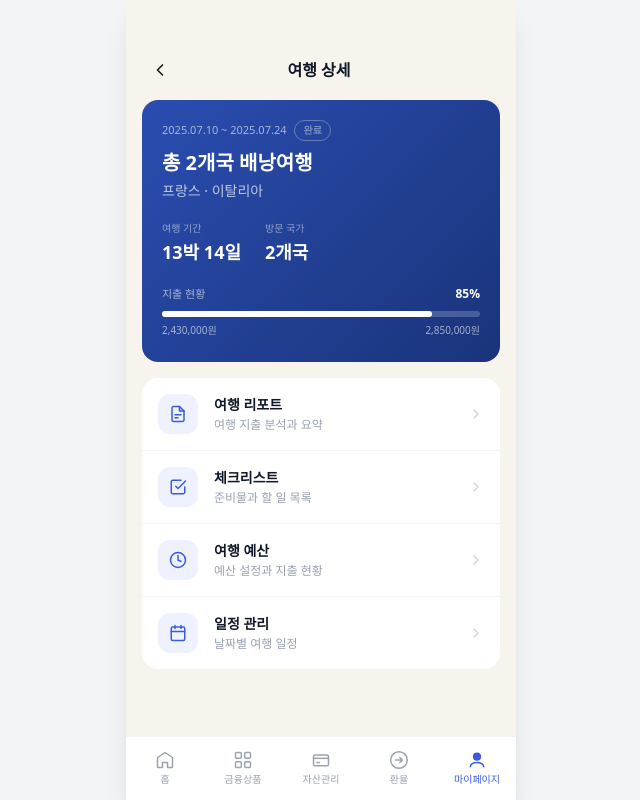
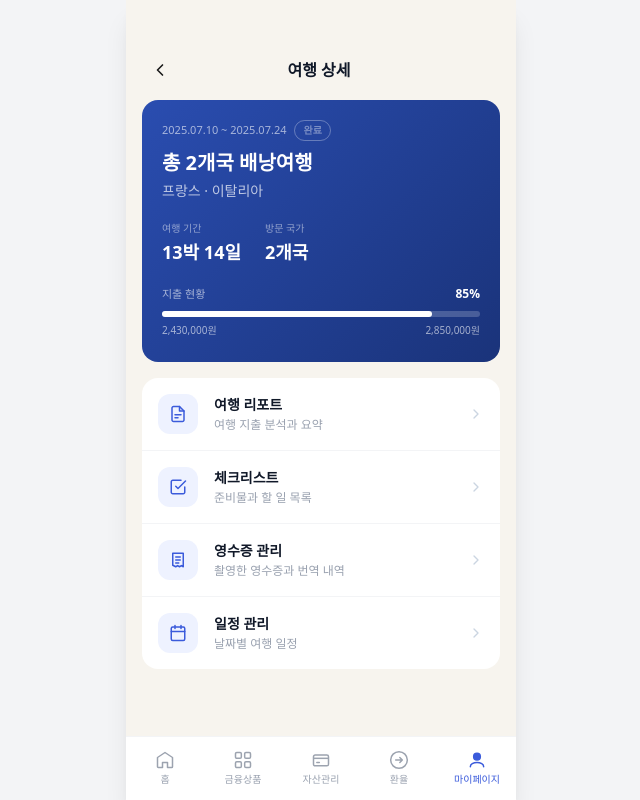
Before and after one commit to youhyun010615/KB7-TRIPass, a Vue app in the folder frontend/: page /mypage/travel/1 in a window 1280 px wide. Shown: the whole page, without its empty margins (319-959 px from the left). Built offline with nearby package versions, Linux system fonts and the light colour scheme; sample sign-in values are in the browser's storage; the HTML template or start-up script is replaced by a standard one.

Commit message:
feat(home): 여행별 영수증 보관함 구현 (#74)

```diff
--- /dev/null
+++ b/frontend/src/stores/receipt.js
@@ -0,0 +1,41 @@
+import { computed, ref, watch } from 'vue'
+import { defineStore } from 'pinia'
+
+const STORAGE_KEY = 'tripass-receipts'
+
+export const receiptTrips = [
+  { id:1, title:'총 2개국 배낭여행', countries:['프랑스','이탈리아'], dateRange:'2025.07.10 ~ 2025.07.24' },
+  { id:2, title:'동남아 단기 여행', countries:['태국','홍콩'], dateRange:'2025.09.01 ~ 2025.09.08' },
+  { id:3, title:'일본 오사카 여행', countries:['일본'], dateRange:'2024.12.20 ~ 2024.12.25' },
+]
+
+const seed = [
+  { id:101, tripId:1, country:'프랑스', flag:'🇫🇷', merchant:'Ristorante Pizzeria da RITA', date:'2025.07.12', currency:'EUR', amount:17, wonAmount:25300, category:'식비', confidence:96, memo:'파리 저녁 식사' },
+  { id:102, tripId:1, country:'프랑스', flag:'🇫🇷', merchant:'Hotel Florence Central', date:'2025.07.13', currency:'EUR', amount:125, wonAmount:185750, category:'숙박', confidence:94, memo:'' },
+  { id:103, tripId:1, country:'이탈리아', flag:'🇮🇹', merchant:'Firenze SMN', date:'2025.07.20', currency:'EUR', amount:28, wonAmount:41608, category:'교통', confidence:92, memo:'기차표' },
+  { id:201, tripId:2, country:'홍콩', flag:'🇭🇰', merchant:'Victoria Peak Tram', date:'2025.09.04', currency:'HKD', amount:108, wonAmount:19872, category:'관광', confidence:95, memo:'' },
+  { id:301, tripId:3, country:'일본', flag:'🇯🇵', merchant:'OSAKA TAKOYAKI', date:'2024.12.22', currency:'JPY', amount:1800, wonAmount:16614, category:'식비', confidence:97, memo:'' },
+]
+
+function load() {
+  try { return JSON.parse(localStorage.getItem(STORAGE_KEY) || 'null') ?? seed }
+  catch { return seed }
+}
+
+export const useReceiptStore = defineStore('receipt', () => {
+  const receipts = ref(load())
+  const draft = ref(null)
+  const trip = id => receiptTrips.find(item => item.id === Number(id)) || receiptTrips[0]
+  const byTrip = id => computed(() => receipts.value.filter(item => item.tripId === Number(id)).sort((a,b) => b.date.localeCompare(a.date)))
+  const get = id => receipts.value.find(item => item.id === Number(id))
+  function save(payload) {
+    const item = { ...payload, id:payload.id || Date.now() }
+    const index = receipts.value.findIndex(receipt => receipt.id === item.id)
+    if (index >= 0) receipts.value[index] = item
+    else receipts.value.unshift(item)
+    return item
+  }
+  function remove(id) { receipts.value = receipts.value.filter(item => item.id !== Number(id)) }
+  watch(receipts, value => localStorage.setItem(STORAGE_KEY, JSON.stringify(value)), { deep:true })
+  return { receipts, draft, trip, byTrip, get, save, remove }
+})
--- a/frontend/src/views/mypage/TravelDetailView.vue
+++ b/frontend/src/views/mypage/TravelDetailView.vue
@@ -1,8 +1,9 @@
 <script setup>
-import { useRouter } from 'vue-router'
+import { useRoute, useRouter } from 'vue-router'
 import BottomNav from '@/components/common/BottomNav.vue'
 
 const router = useRouter()
+const route = useRoute()
 
 const travel = {
   id: 1,
@@ -30,10 +31,10 @@ const menus = [
     icon: 'checklist',
   },
   {
-    label: '여행 예산',
-    desc: '예산 설정과 지출 현황',
-    path: '#',
-    icon: 'budget',
+    label: '영수증 관리',
+    desc: '촬영한 영수증과 번역 내역',
+    path: `/receipt?tripId=${route.params.id}`,
+    icon: 'receipt',
   },
   {
     label: '일정 관리',
@@ -125,10 +126,10 @@ const spentPercent = Math.round((travel.spentBudget / travel.totalBudget) * 100)
               <path d="M9 11L12 14L22 4" stroke="#3B5BDB" stroke-width="2" stroke-linecap="round" stroke-linejoin="round"/>
               <path d="M21 12V19C21 19.5304 20.7893 20.0391 20.4142 20.4142C20.0391 20.7893 19.5304 21 19 21H5C4.46957 21 3.96086 20.7893 3.58579 20.4142C3.21071 20.0391 3 19.5304 3 19V5C3 4.46957 3.21071 3.96086 3.58579 3.58579C3.96086 3.21071 4.46957 3 5 3H16" stroke="#3B5BDB" stroke-width="2" stroke-linecap="round" stroke-linejoin="round"/>
             </svg>
-            <!-- budget -->
-            <svg v-if="item.icon === 'budget'" width="18" height="18" viewBox="0 0 24 24" fill="none">
-              <circle cx="12" cy="12" r="10" stroke="#3B5BDB" stroke-width="2"/>
-              <path d="M12 6V12L16 14" stroke="#3B5BDB" stroke-width="2" stroke-linecap="round" stroke-linejoin="round"/>
+            <!-- receipt -->
+            <svg v-if="item.icon === 'receipt'" width="18" height="18" viewBox="0 0 24 24" fill="none">
+              <path d="M5 3H19V21L16.5 19.5L14 21L11.5 19.5L9 21L5 19V3Z" stroke="#3B5BDB" stroke-width="2" stroke-linejoin="round"/>
+              <path d="M9 8H15M9 12H15M9 16H13" stroke="#3B5BDB" stroke-width="2" stroke-linecap="round"/>
             </svg>
             <!-- schedule -->
             <svg v-if="item.icon === 'schedule'" width="18" height="18" viewBox="0 0 24 24" fill="none">
--- a/frontend/src/views/mypage/TravelManageView.vue
+++ b/frontend/src/views/mypage/TravelManageView.vue
@@ -96,6 +96,9 @@ const travels = [
             </svg>
             체크리스트
           </button>
+          <button class="flex items-center gap-1.5 text-xs text-gray-500" @click.stop="router.push(`/receipt?tripId=${travel.id}`)">
+            <span>▤</span> 영수증 관리
+          </button>
         </div>
       </button>
     </div>
```
Also changed, not shown: frontend/src/views/receipt/ReceiptView.vue (+28 -4 lines).
